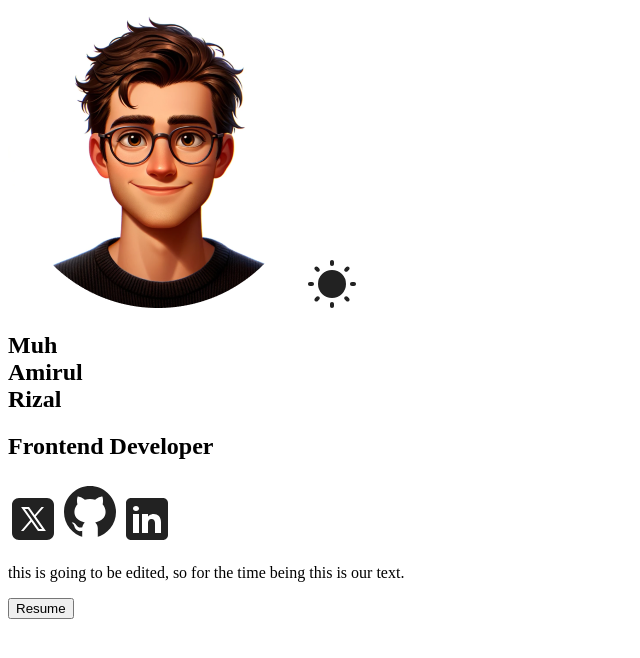
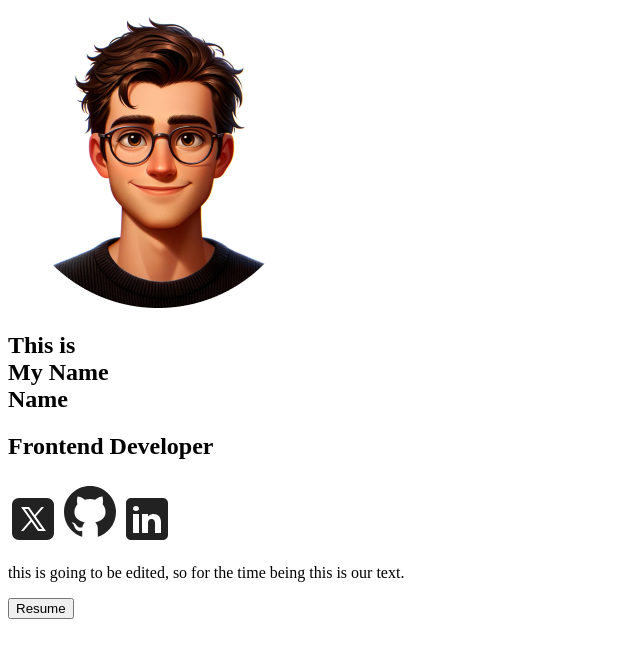
Before and after one commit to rizalckr/rizalckr-cv, a React (Vite) app: page / in a window 1280 px wide. Shown: the top 658 px of the page, without its empty margins (0-640 px from the left). Built offline with nearby package versions, Linux system fonts and the light colour scheme.

Commit message:
Monday, 9/09/2024

```diff
--- a/package.json
+++ b/package.json
@@ -11,7 +11,8 @@
   },
   "dependencies": {
     "react": "^18.3.1",
-    "react-dom": "^18.3.1"
+    "react-dom": "^18.3.1",
+    "use-local-storage": "^3.0.0"
   },
   "devDependencies": {
     "@eslint/js": "^9.9.0",
--- a/src/App.css
+++ b/src/App.css
@@ -0,0 +1,14 @@
+:root {
+    --black: rgb(0, 0, 0);
+    --white: rgb( 255, 255, 255);
+}
+
+body.light {
+    --background-color: var(--white);
+    --text-color: black;
+}
+
+body.dark {
+    --background-color: var(--black);
+    --text-color: white;
+}
--- a/src/main.jsx
+++ b/src/main.jsx
@@ -2,7 +2,7 @@ import { StrictMode } from 'react'
 import { createRoot } from 'react-dom/client'
 import App from './App.jsx'
 import './index.css'
-// import { ThemeProvider } from './common/ThemeContext.jsx';
+// https://www.youtube.com/watch?v=ti2jb95ceqk
 
 createRoot(document.getElementById('root')).render(
   <StrictMode>
--- a/src/sections/Hero/Hero.jsx
+++ b/src/sections/Hero/Hero.jsx
@@ -14,16 +14,13 @@ function Hero() {
             src={heroImg}
             alt="Profile Picture Muh Amirul Rizal"
             />
-            <img className={styles.colorMode}
-            src={themeIcon}
-            alt='Color Mode'
-            />
+
         </div>
         <div className={styles.info}>
           <h1>
-            Muh<br />
-            Amirul<br />
-            Rizal
+            This is<br />
+            My Name<br />
+            Name
           </h1>
           <h2>
             Frontend Developer</h2>
```
Also changed, not shown: 1 other file (tests, documents, lock files or other folders).
